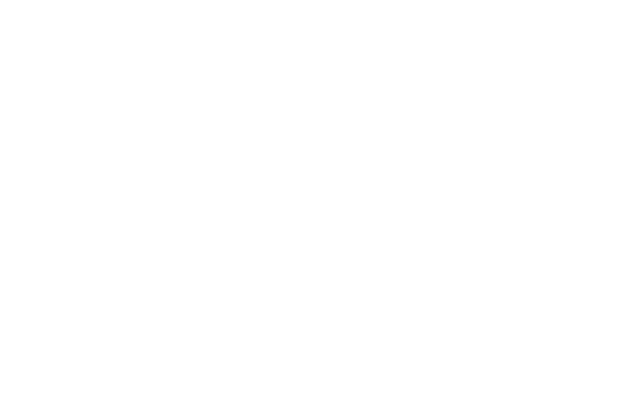
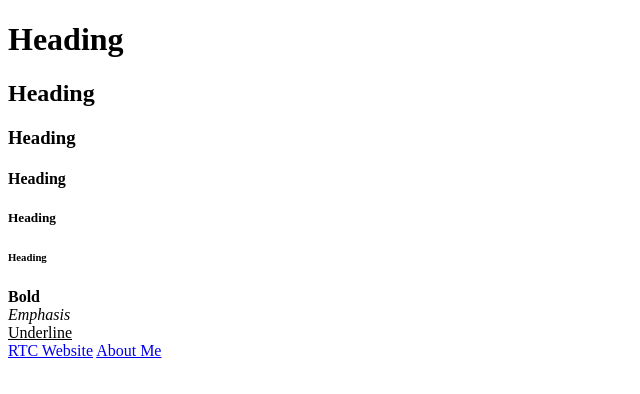
Before and after one commit to WCramRTC/Day_3, a plain HTML site: page index.html in a window 1280 px wide. Shown: the whole page, without its empty margins (0-640 px from the left). Drawn offline with Linux system fonts and the light colour scheme.

Commit message:
Update Info

```diff
--- a/index.html
+++ b/index.html
@@ -8,13 +8,22 @@
 </head>
 <body>
     <!-- Headings -->
+    <h1>Heading</h1>
+    <h2>Heading</h2>
+    <h3>Heading</h3>
+    <h4>Heading</h4>
+    <h5>Heading</h5>
+    <h6>Heading</h6>
     <!-- Inline -->
-    <!-- Emphasis -->
-    <!-- Bold -->
-    <!-- Umderline -->
+    <b>Bold</b><br />
+    <em>Emphasis</em><br />
+    <u>Underline</u><br />
     <!-- Anchor -->
     <!-- Absolute -->
+    <a href="https://www.rtc.edu/">RTC Website</a>
+
     <!-- Relative -->
+    <a href="aboutme.html">About Me</a>
     <!-- Targer -->
 </body>
 </html>
```
Also changed, not shown: aboutme.html (added, +13 -0 lines), bestbuy.html (added, +8 -0 lines), portfolio.html (added, +12 -0 lines).
